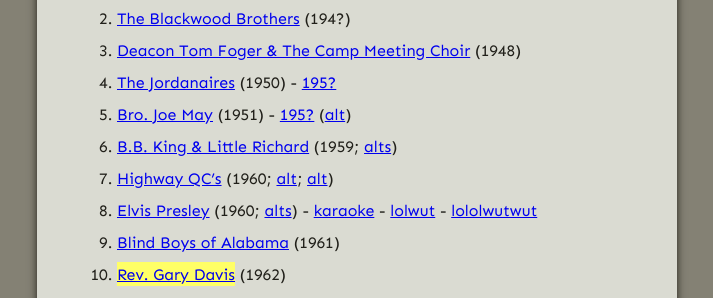
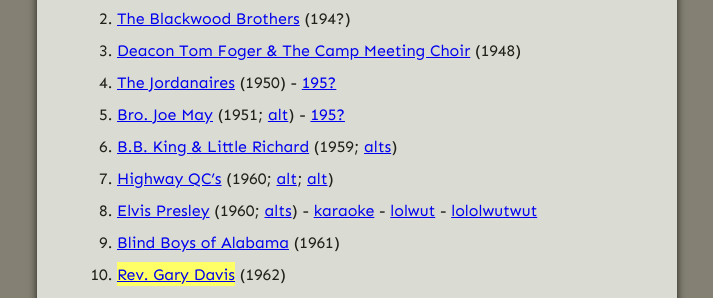
Before and after one commit to gospel-desk/www.logstown.com, a Jekyll site: the page built from working-on-a-building/index.md, in a window 1280 px wide and 900 px high, scrolled down 1617 px. Shown: the part 155-453 px from the top of the window, without its empty margins (283-996 px from the left). Built offline with Jekyll 4.4.1, drawn with Linux system fonts in a browser that asks for light colours.

Commit message:
Fix small bug in WoaB

```diff
--- a/working-on-a-building/index.md
+++ b/working-on-a-building/index.md
@@ -45,7 +45,7 @@
 1. [The Blackwood Brothers](https://www.youtube.com/watch?v=4d9l6dRudIs) (194?)
 1. [Deacon Tom Foger & The Camp Meeting Choir](https://www.youtube.com/watch?v=MRnqStXBMcM) (1948)
 1. [The Jordanaires](https://www.youtube.com/watch?v=tADJ7vLv4hk) (1950) - [195?](https://www.youtube.com/watch?v=7Jmc33ua3MU)
-1. [Bro. Joe May](https://www.youtube.com/watch?v=ZYojJBTiq8I) (1951) - [195?](https://www.youtube.com/watch?v=xq7uoRxCjec) ([alt](https://www.youtube.com/watch?v=qOw-gK5I4tY))
+1. [Bro. Joe May](https://www.youtube.com/watch?v=ZYojJBTiq8I) (1951; [alt](https://www.youtube.com/watch?v=qOw-gK5I4tY)) - [195?](https://www.youtube.com/watch?v=xq7uoRxCjec)
 1. [B.B. King & Little Richard](https://www.youtube.com/watch?v=0QPyOliUliU) (1959; [alts](https://www.youtube.com/results?search_query=b+b+king+working+on+a+building))
 1. [Highway QC's](https://www.youtube.com/watch?v=rpXUp_YLvQw) (1960; [alt](https://www.youtube.com/watch?v=g6KOSSEIXA8); [alt](https://www.youtube.com/watch?v=wnzNN0d0UZs))
 1. [Elvis Presley](https://www.youtube.com/watch?v=VL8h7BTKipI) (1960; [alts](https://www.youtube.com/results?search_query=elvis+working+on+a+building)) - [karaoke](https://www.youtube.com/watch?v=GBkVUS3_9Eg) - [lolwut](https://www.youtube.com/watch?v=51bA47Ds-Q8) - [lololwutwut](https://www.youtube.com/watch?v=avNhgOnAiGY)
```
